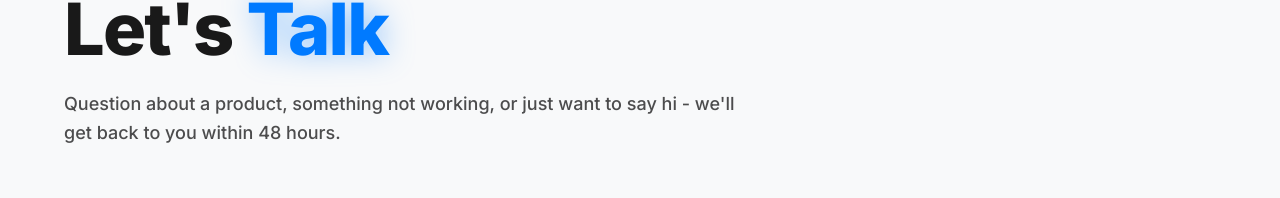
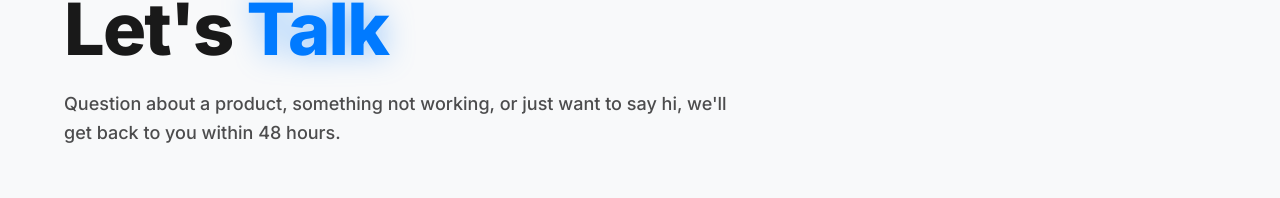
Before and after one commit to BerserkerOP/website, a Next.js app: page /contact in a window 1280 px wide. Shown: the part 167-365 px from the top of the page. Built offline with nearby package versions, Linux system fonts and the light colour scheme.

Commit message:
Remove conversational hyphen from contact page intro text

```diff
--- a/app/contact/page.tsx
+++ b/app/contact/page.tsx
@@ -25,7 +25,7 @@ export default function ContactPage() {
             Let's <span className="text-apple-blue drop-shadow-[0_0_15px_rgba(0,122,255,0.4)]">Talk</span>
           </h1>
           <p className="text-apple-subtext text-lg leading-relaxed font-medium">
-            Question about a product, something not working, or just want to say hi - we'll get back to you within 48 hours.
+            Question about a product, something not working, or just want to say hi, we'll get back to you within 48 hours.
           </p>
         </div>
 
```
